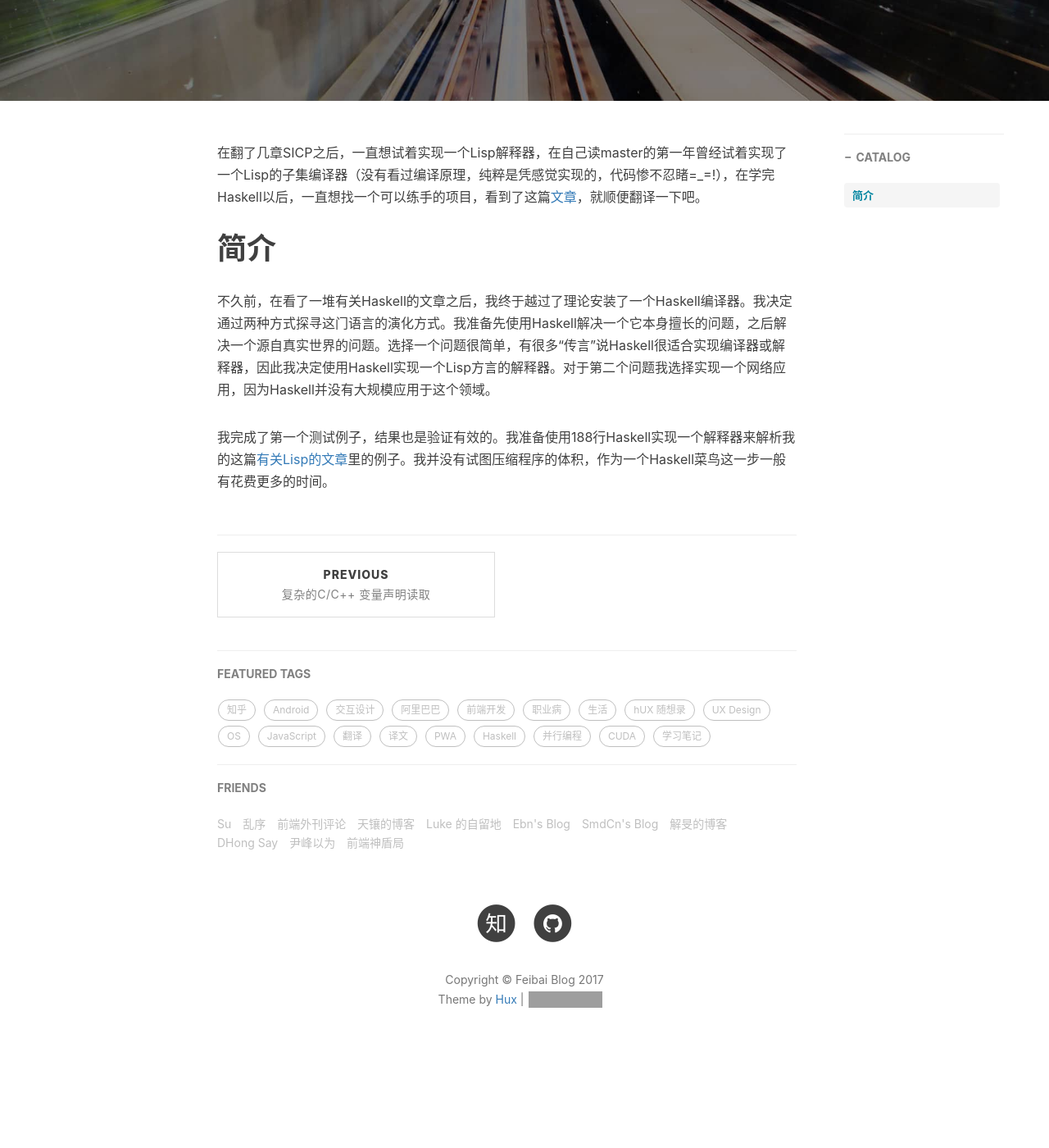
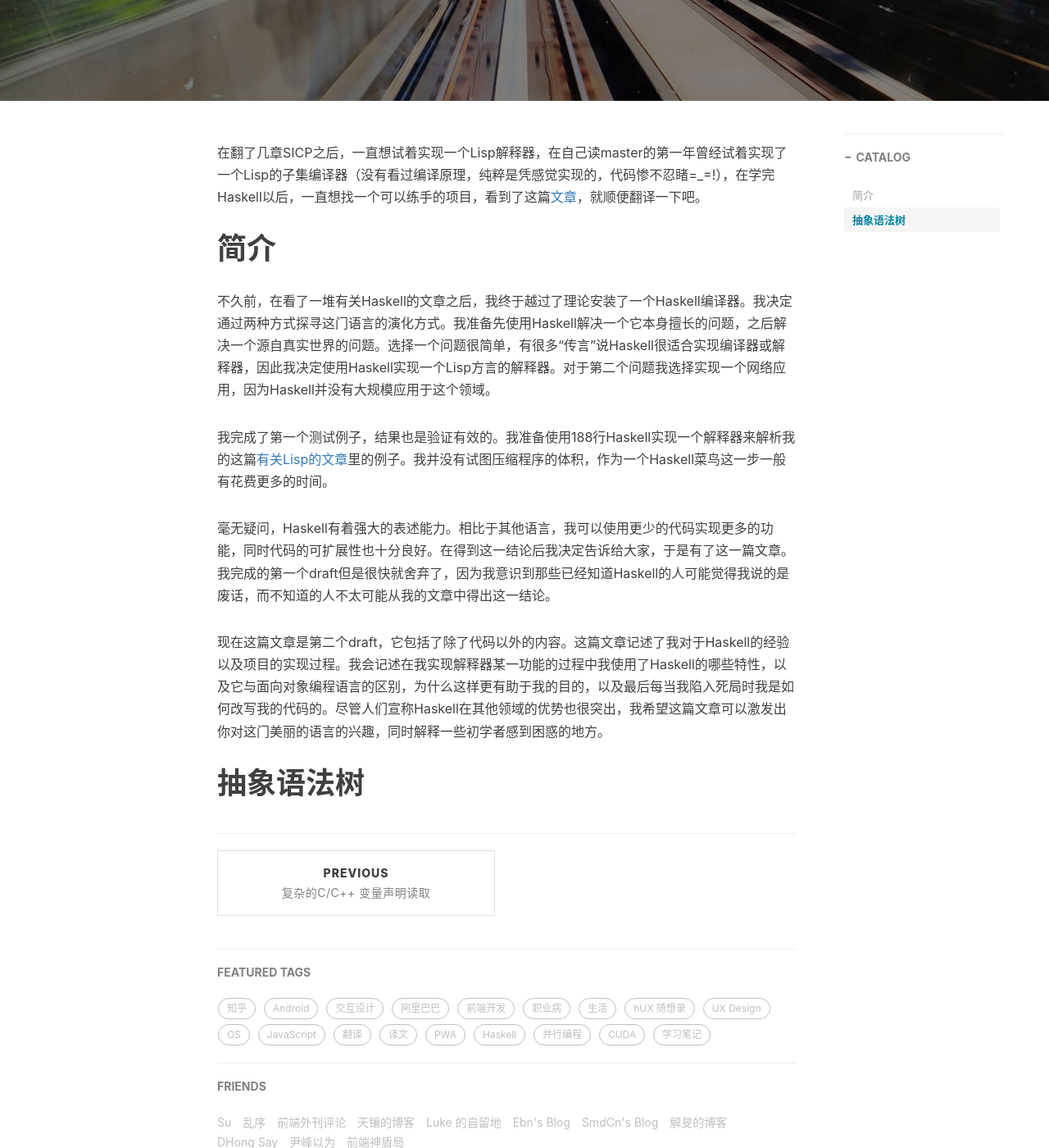
Before and after one commit to FeibHwang/my_Blog, a Jekyll site: the page built from _posts/2017-05-16-Lisp-Interpreter-in-Haskell.markdown, in a window 1280 px wide and 1400 px high, scrolled down 400 px. Shown: the whole window at 82% size. Built offline with Jekyll 4.4.1, drawn with Linux system fonts in a browser that asks for light colours; nearby versions of some CDN libraries; comment, search, counter and statistics services are not loaded; before the commit the page ends 1723 px from its top, so only the background shows below that; grey boxes are pictures that could not be loaded.

Commit message:
add interpreter

```diff
--- a/_posts/2017-05-16-Lisp-Interpreter-in-Haskell.markdown
+++ b/_posts/2017-05-16-Lisp-Interpreter-in-Haskell.markdown
@@ -19,3 +19,9 @@ tags:
 不久前，在看了一堆有关Haskell的文章之后，我终于越过了理论安装了一个Haskell编译器。我决定通过两种方式探寻这门语言的演化方式。我准备先使用Haskell解决一个它本身擅长的问题，之后解决一个源自真实世界的问题。选择一个问题很简单，有很多“传言”说Haskell很适合实现编译器或解释器，因此我决定使用Haskell实现一个Lisp方言的解释器。对于第二个问题我选择实现一个网络应用，因为Haskell并没有大规模应用于这个领域。
 
 我完成了第一个测试例子，结果也是验证有效的。我准备使用188行Haskell实现一个解释器来解析我的这篇[有关Lisp的文章](http://www.defmacro.org/ramblings/lisp.html)里的例子。我并没有试图压缩程序的体积，作为一个Haskell菜鸟这一步一般有花费更多的时间。
+
+毫无疑问，Haskell有着强大的表述能力。相比于其他语言，我可以使用更少的代码实现更多的功能，同时代码的可扩展性也十分良好。在得到这一结论后我决定告诉给大家，于是有了这一篇文章。我完成的第一个draft但是很快就舍弃了，因为我意识到那些已经知道Haskell的人可能觉得我说的是废话，而不知道的人不太可能从我的文章中得出这一结论。
+
+现在这篇文章是第二个draft，它包括了除了代码以外的内容。这篇文章记述了我对于Haskell的经验以及项目的实现过程。我会记述在我实现解释器某一功能的过程中我使用了Haskell的哪些特性，以及它与面向对象编程语言的区别，为什么这样更有助于我的目的，以及最后每当我陷入死局时我是如何改写我的代码的。尽管人们宣称Haskell在其他领域的优势也很突出，我希望这篇文章可以激发出你对这门美丽的语言的兴趣，同时解释一些初学者感到困惑的地方。
+
+# 抽象语法树
```
